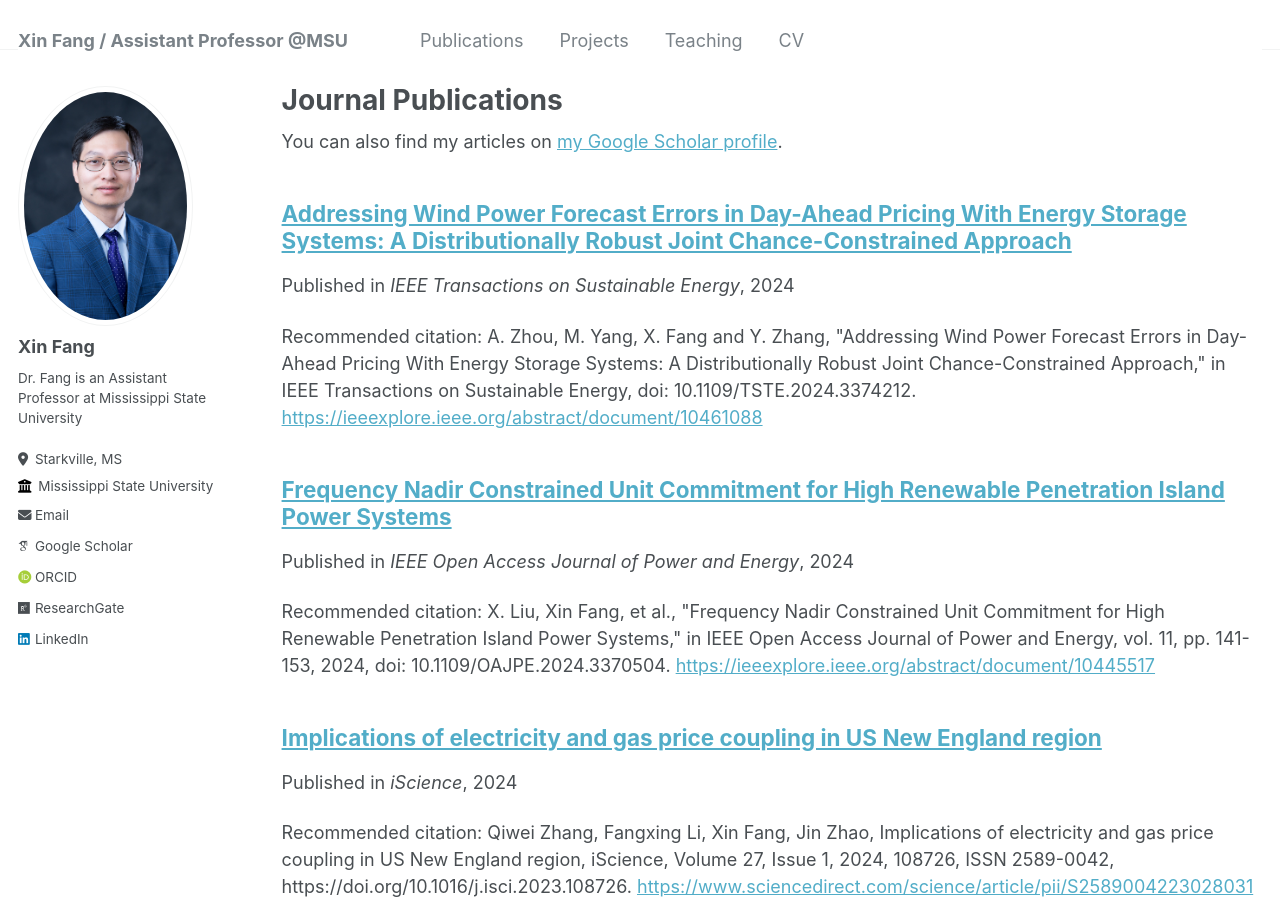
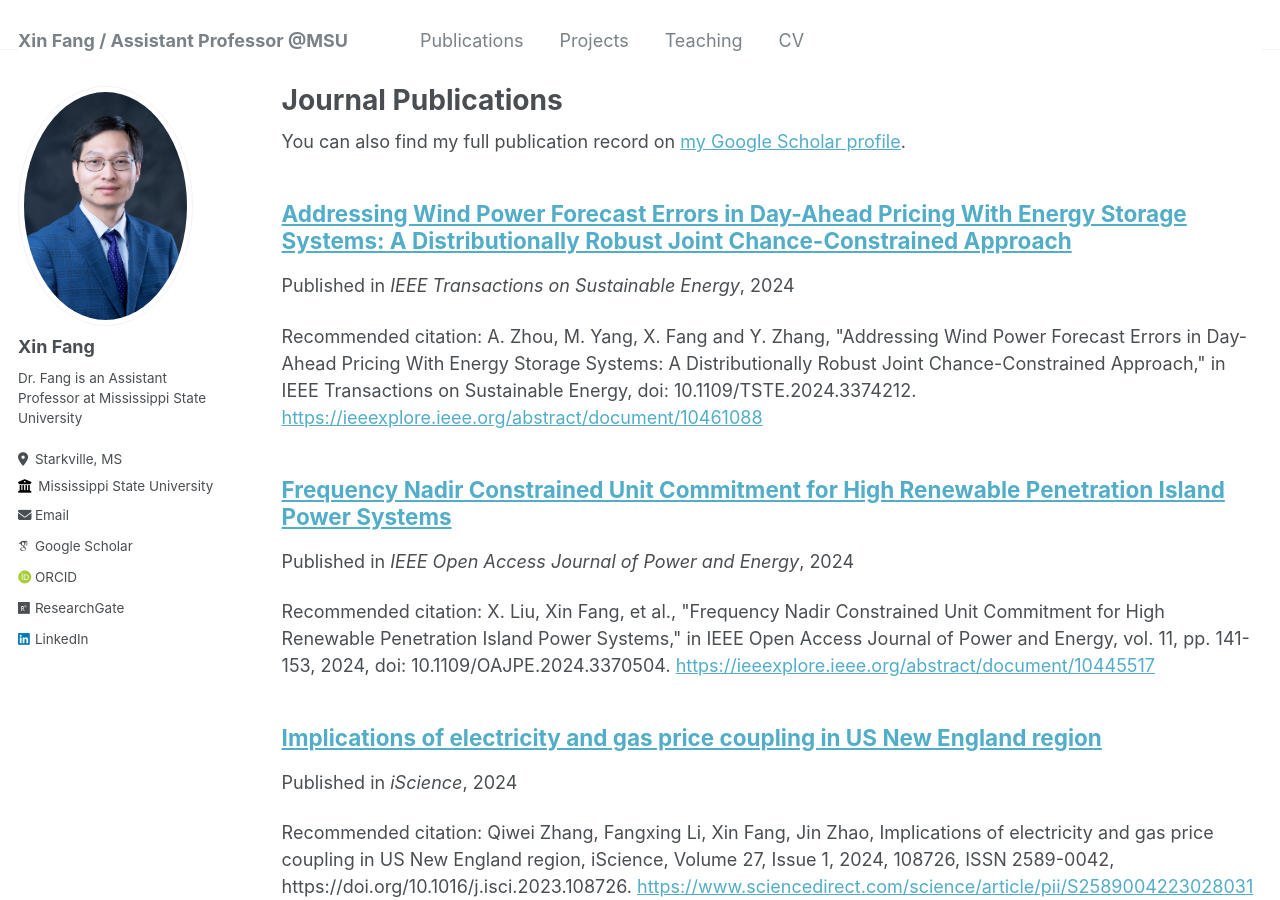
Before and after one commit to XinFang88/xinfang88.github.io, a Jekyll site: the page built from _pages/publications.md, in a window 1280 px wide and 900 px high. Built offline with Jekyll 4.4.1, drawn with Linux system fonts in a browser that asks for light colours; some web fonts are replaced.

Commit message:
Update publications.md

```diff
--- a/_pages/publications.md
+++ b/_pages/publications.md
@@ -6,7 +6,7 @@
 ---
 
 {% if site.author.googlescholar %}
-  <div class="wordwrap">You can also find my articles on <a href="{{site.author.googlescholar}}">my Google Scholar profile</a>.</div>
+  <div class="wordwrap">You can also find my full publication record on <a href="{{site.author.googlescholar}}">my Google Scholar profile</a>.</div>
 {% endif %}
 
 {% include base_path %}
```
